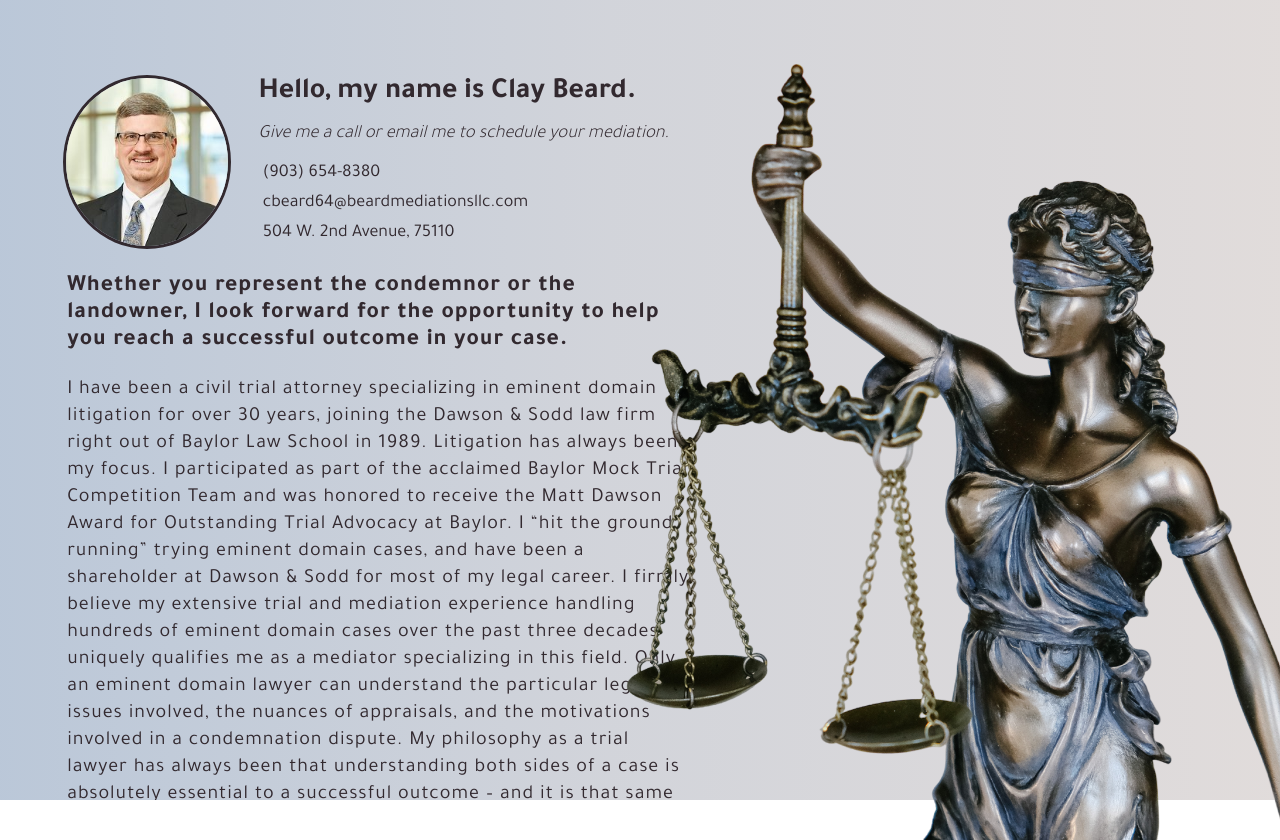
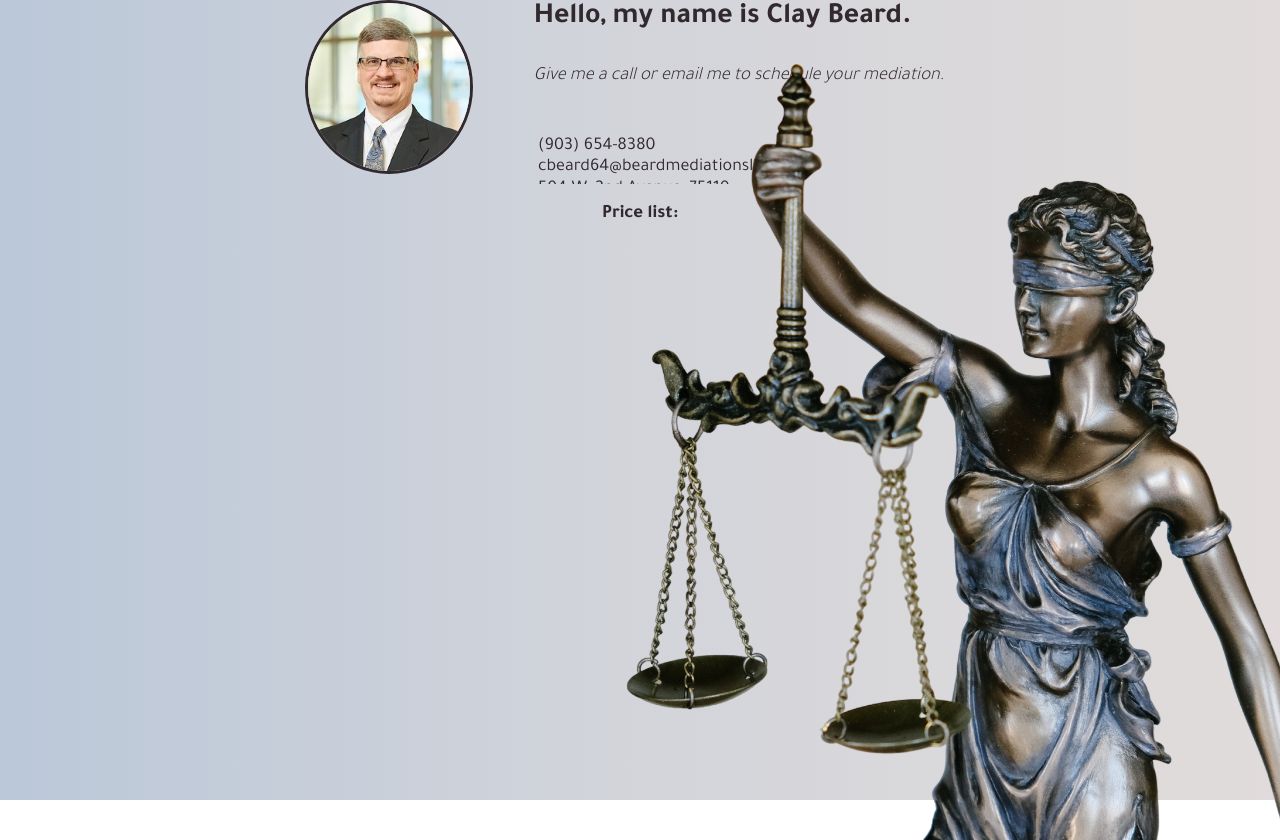
Before and after one commit to h-elliot/beard-mediations, a React (Create React App) app: page / in a window 1280 px wide. Built offline with nearby package versions, Linux system fonts and the light colour scheme.

Commit message:
add state to homepage

```diff
--- a/src/App.js
+++ b/src/App.js
@@ -1,11 +1,14 @@
+import React, { useState } from 'react';
 import './App.css';
 import Navbar from './components/Navbar';
 import HomePageContent from './components/HomePageContent';
+import Pricing from './components/Pricing';
 import HeroImg from './components/HeroImg';
 import useSticky from './hooks/useSticky';
 
 function App() {
 	const { sticky, stickyRef } = useSticky();
+	const { homePage, setHomePage } = useState(true);
 
 	return (
 		<div className='App'>
@@ -20,7 +23,7 @@ function App() {
 					<HeroImg />
 				</div>
 				<div className='Page-Content'>
-					<HomePageContent />
+					{homePage ? <HomePageContent /> : <Pricing />}
 				</div>
 			</main>{' '}
 		</div>
```
